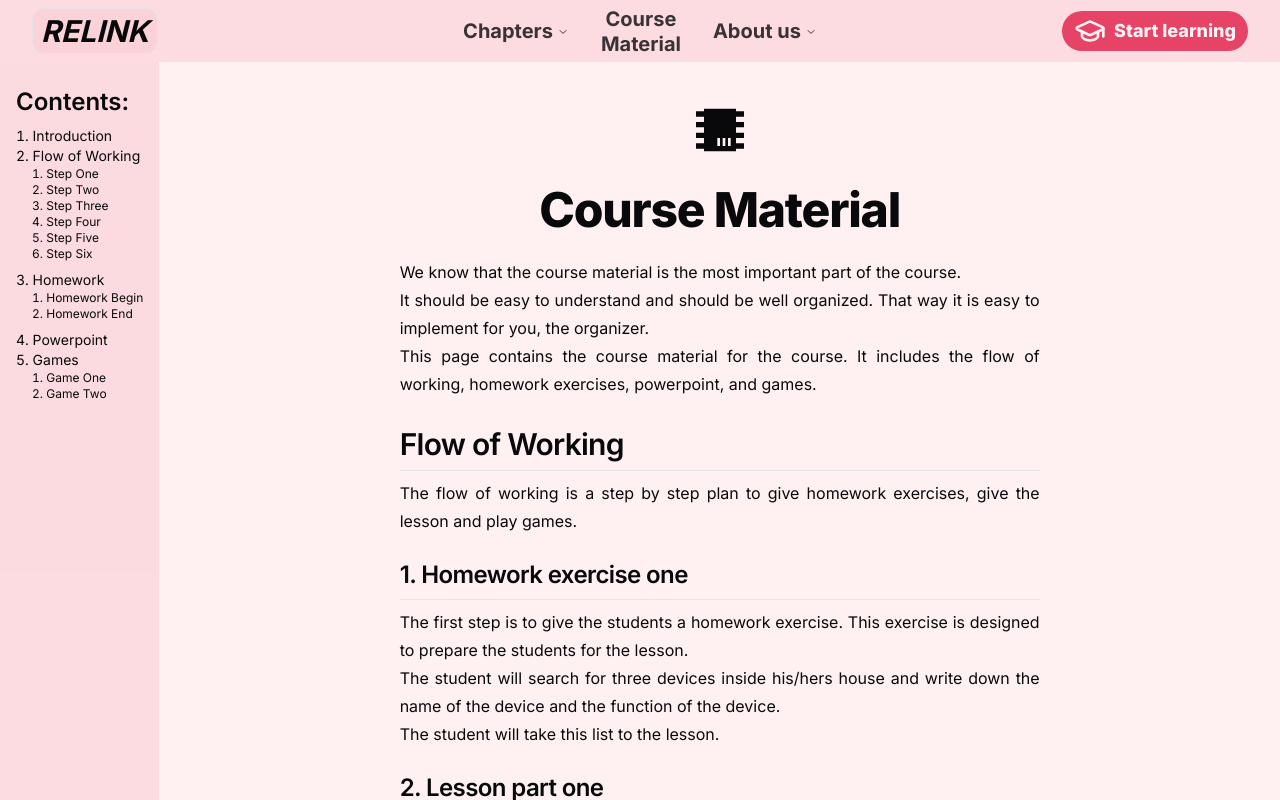
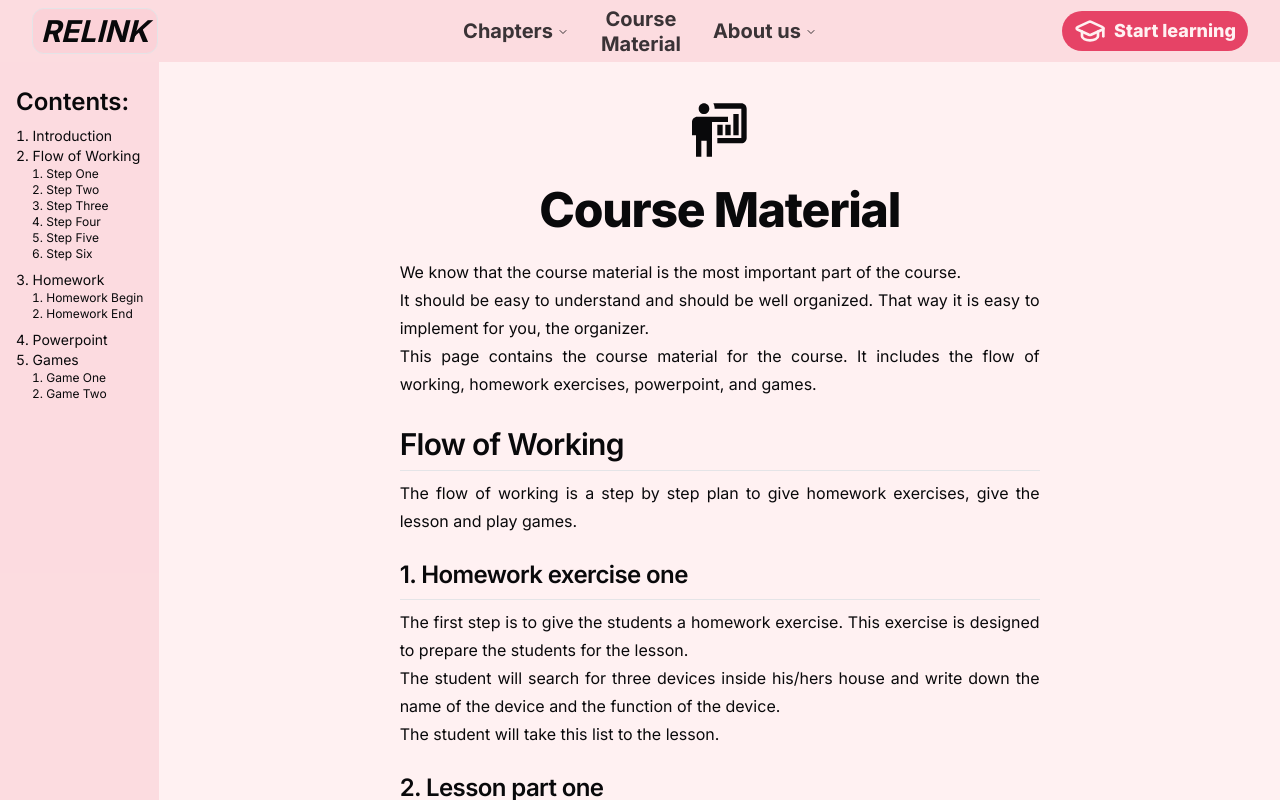
Before and after one commit to evebrnd/eps, a Next.js app: page /eps/coursematerial in a window 1280 px wide. Shown: the top 800 px of the page. Built offline with nearby package versions, Linux system fonts and the light colour scheme.

Commit message:
fix: last icon change. Good for normal use. Still need to add content

```diff
--- a/src/app/coursematerial/page.tsx
+++ b/src/app/coursematerial/page.tsx
@@ -1,7 +1,7 @@
 'use client'
 
-import { mdiChip } from "@mdi/js";
 import Icon from "@mdi/react";
+import { mdiHumanMaleBoardPoll } from "@mdi/js";
 import Sidebar from "@/components/SideBar";
 import PreviousAndNextButton from "@/components/PreviousAndNextButton";
 import { components_chapters } from "@/utils/constants";
@@ -48,7 +48,7 @@ export default function Page() {
       <div className="flex flex-col justify-center py-2 mx-auto w-5/6 md:w-3/6">
 
         {/* Introduction */}
-        <Icon path={mdiChip} size="4em" className="mx-auto mt-7" />
+        <Icon path={mdiHumanMaleBoardPoll} size="4em" className="mx-auto mt-7" />
         <h1 id="Introduction" className="flex justify-center text-center mt-6 text-4xl font-extrabold tracking-tight lg:text-5xl">
           Course Material
         </h1>
```
